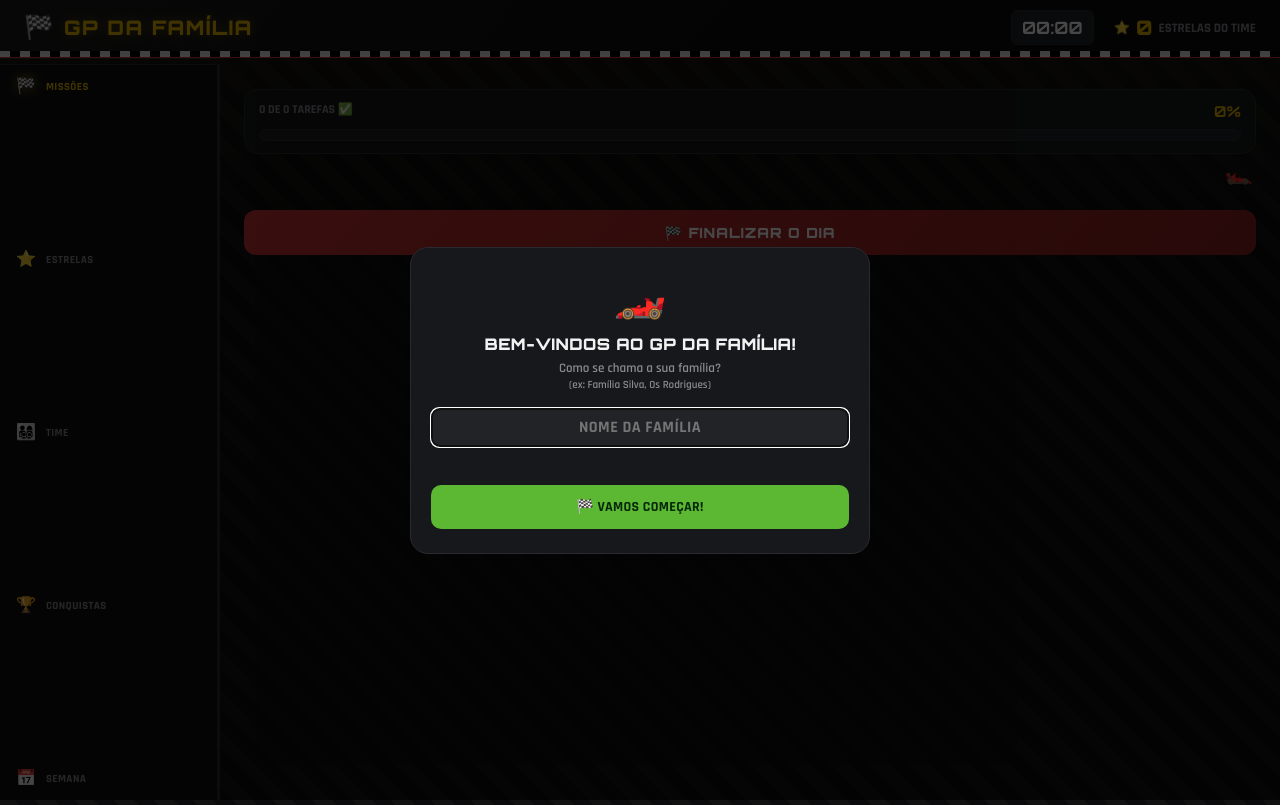
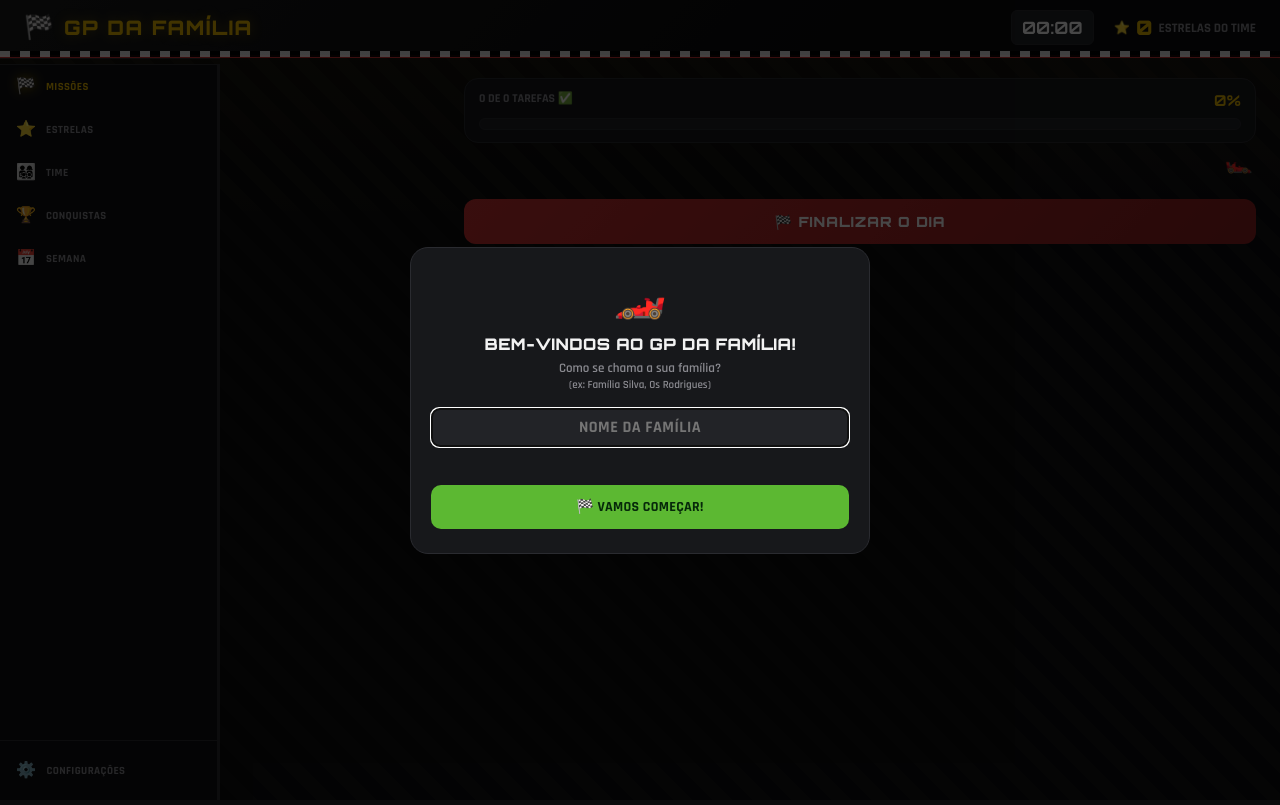
Before and after one commit to botacini/botacini.github.io, a plain HTML site: page index.html in a window 1280 px wide. Drawn offline with nearby package versions, Linux system fonts and the light colour scheme.

Commit message:
Add files via upload

```diff
--- a/index.html
+++ b/index.html
@@ -12,8 +12,9 @@
   <header class="app-header">
     <div class="header-top">
       <span class="header-flag">🏁</span>
-      <h1 class="header-title">GP DA FAMÍLIA</h1>
+      <h1 class="header-title" id="header-title">GP DA FAMÍLIA</h1>
       <span id="live-clock" class="header-clock">00:00</span>
+      <!-- botão visível só no mobile -->
       <button id="btn-parent-panel" class="header-gear" aria-label="Painel dos pais">⚙️</button>
     </div>
     <div class="header-stars">
@@ -22,6 +23,9 @@
       <span>ESTRELAS DO TIME</span>
     </div>
   </header>
+
+  <!-- wrapper que envolve sidebar + conteúdo abaixo da topbar (desktop) -->
+  <div class="app-body">
 
   <div id="members-bar" class="members-bar"></div>
 
@@ -68,7 +72,11 @@
 
   </main>
 
+  </div><!-- /.app-body -->
+
   <nav class="tab-bar">
+    <!-- abas no topo da sidebar (desktop) -->
+    <div class="tab-bar-tabs">
       <button id="tab-missions" class="tab-btn active" data-tab="missions">
         <span class="tab-icon">🏁</span><span class="tab-label">MISSÕES</span>
       </button>
@@ -84,6 +92,13 @@
       <button id="tab-week" class="tab-btn" data-tab="week">
         <span class="tab-icon">📅</span><span class="tab-label">SEMANA</span>
       </button>
+    </div>
+    <!-- botão de configurações no rodapé da sidebar (desktop) -->
+    <div class="tab-bar-bottom">
+      <button id="btn-parent-panel-sidebar" class="sidebar-gear-btn" aria-label="Painel dos pais">
+        <span class="sidebar-gear-icon">⚙️</span><span>CONFIGURAÇÕES</span>
+      </button>
+    </div>
   </nav>
 
 </div>
```
Lines whose indentation alone changed are shown as unchanged.
